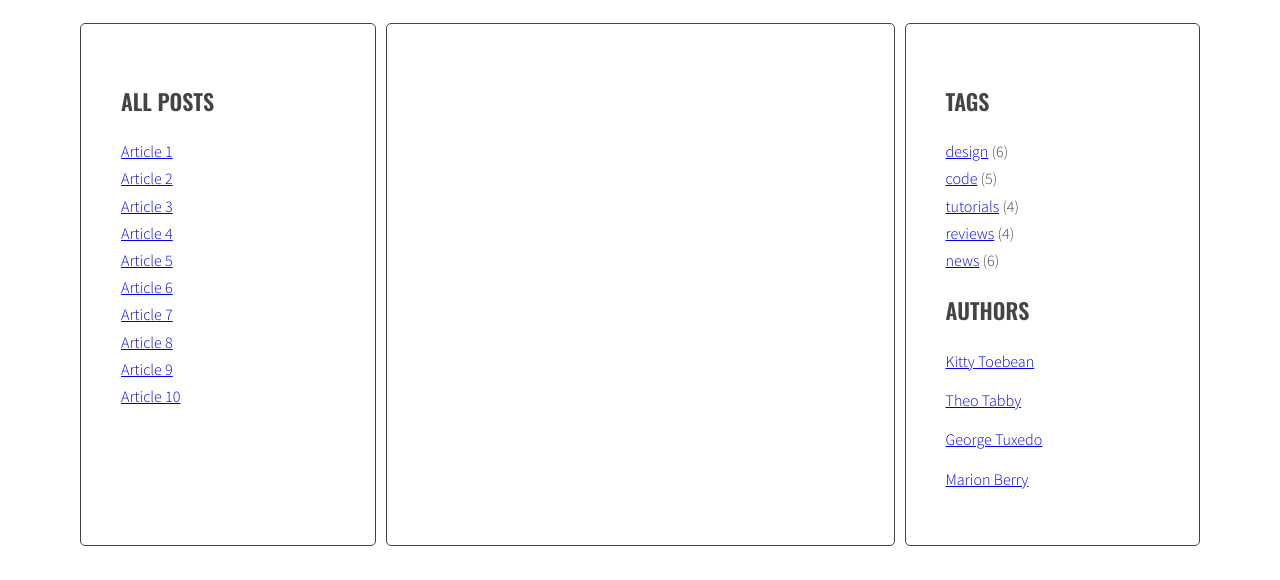
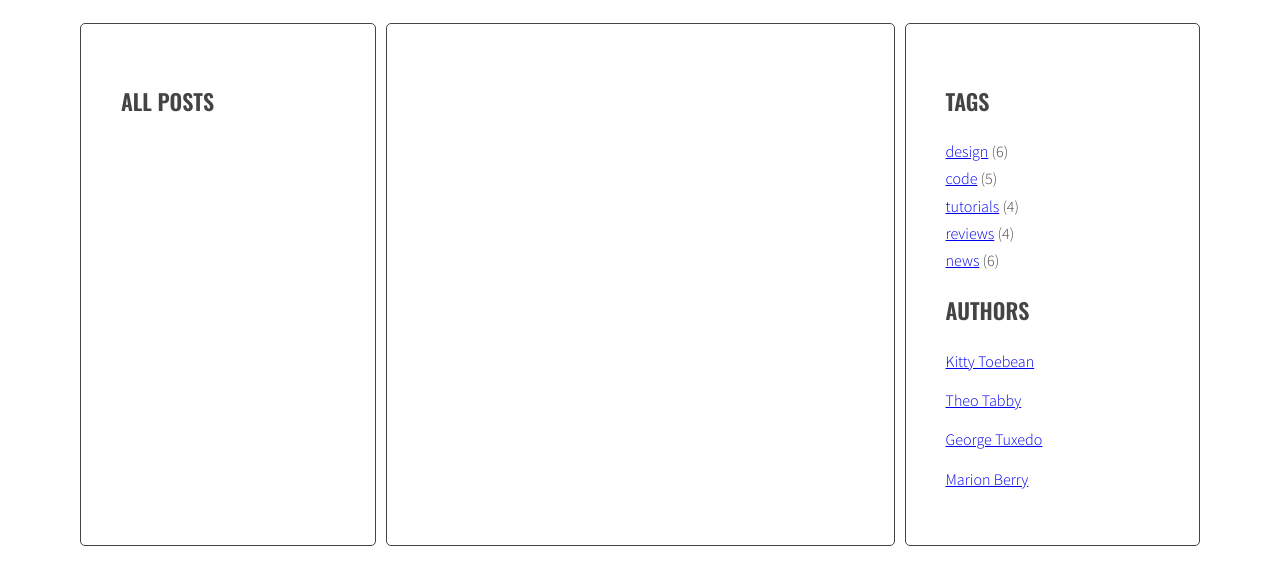
Before and after one commit to SebastianZabdyr/javascript-blog, a website: page index.html in a window 1280 px wide. Shown: the part 220-800 px from the top of the page. Drawn offline with nearby package versions, Linux system fonts and the light colour scheme.

Commit message:
fix html code

```diff
--- a/index.html
+++ b/index.html
@@ -13,16 +13,6 @@
       <aside class="sidebar">
         <h2 class="section-title">All posts</h2>
         <ul class="list titles">
-          <li><a href="#article-1"><span>Article 1</span></a></li>
-          <li><a href="#article-2"><span>Article 2</span></a></li>
-          <li><a href="#article-3"><span>Article 3</span></a></li>
-          <li><a href="#article-4"><span>Article 4</span></a></li>
-          <li><a href="#article-5"><span>Article 5</span></a></li>
-          <li><a href="#article-6"><span>Article 6</span></a></li>
-          <li><a href="#article-7"><span>Article 7</span></a></li>
-          <li><a href="#article-8"><span>Article 8</span></a></li>
-          <li><a href="#article-9"><span>Article 9</span></a></li>
-          <li><a href="#article-10"><span>Article 10</span></a></li>
         </ul>
       </aside>
       <section class="posts">
```
